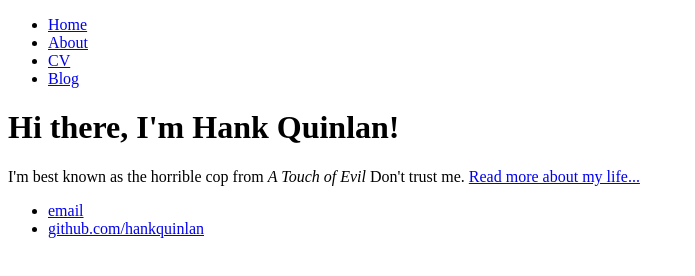
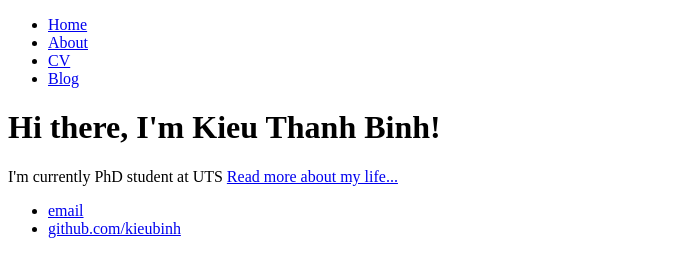
Before and after one commit to kieubinh/kieubinh.github.io, a plain HTML site: page index.html in a window 1280 px wide. Shown: the whole page, without its empty margins (0-695 px from the left). Drawn offline with Linux system fonts and the light colour scheme.

Commit message:
Update index.html

```diff
--- a/index.html
+++ b/index.html
@@ -14,14 +14,14 @@
 		</nav>
 		<div class="container">
     		<div class="blurb">
-        		<h1>Hi there, I'm Hank Quinlan!</h1>
-				<p>I'm best known as the horrible cop from <em>A Touch of Evil</em> Don't trust me. <a href="/about">Read more about my life...</a></p>
+        		<h1>Hi there, I'm Kieu Thanh Binh!</h1>
+				<p>I'm currently PhD student at UTS <a href="/about">Read more about my life...</a></p>
     		</div><!-- /.blurb -->
 		</div><!-- /.container -->
 		<footer>
     		<ul>
-        		<li><a href="mailto:hankquinlanhub@gmail.com">email</a></li>
-        		<li><a href="https://github.com/hankquinlan">github.com/hankquinlan</a></li>
+        		<li><a href="mailto:binhkt.vnu@gmail.com">email</a></li>
+        		<li><a href="https://github.com/kieubinh">github.com/kieubinh</a></li>
 			</ul>
 		</footer>
 	</body>
```
